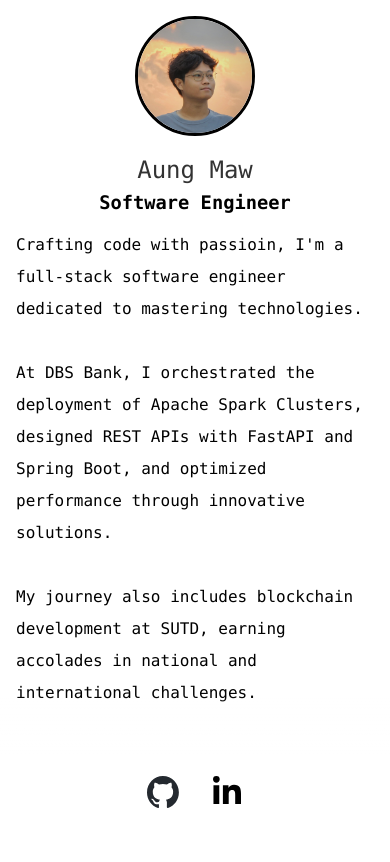
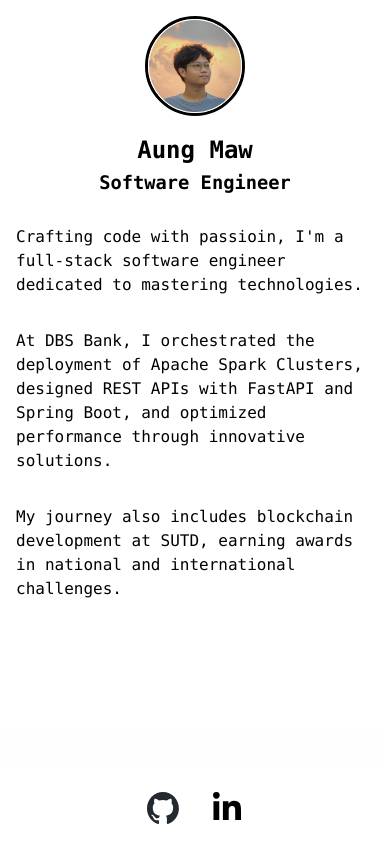
Before and after one commit to aungmawjj/aungmawjj.github.io, a Next.js app: page / in a window 390 px wide. Shown: the top 862 px of the page. Built offline with nearby package versions, Linux system fonts and the light colour scheme.

Commit message:
Improve responsive layout

```diff
--- a/src/app/page.module.css
+++ b/src/app/page.module.css
@@ -1,28 +1,35 @@
-.main {
-  display: flex;
-  flex-direction: row;
-  justify-content: flex-start;
-  align-items: flex-start;
-  gap: 6rem;
-  padding: 6rem 10rem;
-  min-height: 100vh;
+.namecard {
+  position: fixed;
+  top: 0px;
+  left: 150px;
+  padding: 6rem 1rem 2rem 1rem;
+  width: 300px;
+  text-align: center;
+  overflow-y: auto;
+  max-height: 100%;
 }
 
-.namecard {
-  min-width: 200px;
-  text-align: center;
+.about {
+  padding: 6rem 20% 6rem 480px;
 }
 
 .name {
   margin-top: 1rem;
   margin-bottom: 0.5rem;
-  color: rgba(var(--foreground-rgb), 0.8);
-  font-weight: 300;
+}
+
+.portraitBox {
+  position: relative;
+  display: inline-block;
+  width: 150px;
+  height: 150px;
+  border-radius: 50%;
+  border: 0.2rem solid rgb(var(--foreground-rgb));
 }
 
 .portrait {
   border-radius: 50%;
-  border: 0.2rem solid rgb(var(--foreground-rgb));
+  border: 0.1rem solid rgb(var(--background-rgb));
 }
 
 .contact {
@@ -30,6 +37,9 @@
   flex-direction: row;
   justify-content: center;
   gap: 2rem;
+}
+
+.namecard .contact {
   padding-top: 4rem;
 }
 
@@ -41,35 +51,60 @@
   transition: 200ms;
 }
 
-.about {
-  padding-bottom: 10rem;
-}
-
 .hello {
   margin-bottom: 2rem;
 }
 
 .about p {
   margin-bottom: 2rem;
-  line-height: 2;
+  line-height: 1.5;
 }
 
+@media (max-width: 1400px) {
+  .namecard {
+    left: 40px;
+  }
+
+  .about {
+    padding: 6rem 10% 6rem 340px;
+  }
+}
+
+@media (max-width: 1000px) {
+  .namecard {
+    left: 0px;
+  }
+
+  .about {
+    padding: 6rem 1rem 6rem 300px;
+  }
+}
 
 /* Mobile */
 @media (max-width: 700px) {
-  .main {
+  .namecard {
+    position: inherit;
+    width: 100%;
     padding: 1rem;
-    flex-direction: column;
-    align-items: center;
-    gap: 1rem;
+  }
+
+  .about {
+    width: 100%;
+    padding: 1rem;
+    padding-bottom: 10rem;
+  }
+
+  .namecard .contact {
+    display: none;
   }
 
   .hello {
     display: none;
   }
 
-  .namecard .contact {
-    display: none;
+  .portraitBox {
+    width: 100px;
+    height: 100px;
   }
 
   .bottomBar {
@@ -77,8 +112,8 @@
     width: 100%;
     position: fixed;
     bottom: 0;
-    padding-top: 1rem;
-    padding-bottom: 2rem;
+    padding-top: 4rem;
+    padding-bottom: 1rem;
     background: linear-gradient(
       to bottom,
       transparent 0%,
--- a/src/app/page.tsx
+++ b/src/app/page.tsx
@@ -1,5 +1,47 @@
 import Image from "next/image";
 import styles from "./page.module.css";
+
+export default function Home() {
+  return (
+    <main className={styles.main}>
+      <div className={styles.namecard}>
+        <div className={styles.portraitBox}>
+          <Image
+            src={"/portrait.jpeg"}
+            alt="My Portrait"
+            className={styles.portrait}
+            fill
+            priority
+          />
+        </div>
+        <h2 className={styles.name}>Aung Maw</h2>
+        <h3 className={styles.title}>Software Engineer</h3>
+        <Contact />
+      </div>
+
+      <div className={styles.about}>
+        <h1 className={styles.hello}>Hello!</h1>
+        <p>
+          Crafting code with passioin, I&apos;m a full-stack software engineer
+          dedicated to mastering technologies.
+        </p>
+        <p>
+          At DBS Bank, I orchestrated the deployment of Apache Spark Clusters,
+          designed REST APIs with FastAPI and Spring Boot, and optimized
+          performance through innovative solutions.
+        </p>
+        <p>
+          My journey also includes blockchain development at SUTD, earning
+          awards in national and international challenges.
+        </p>
+      </div>
+
+      <div className={styles.bottomBar}>
+        <Contact />
+      </div>
+    </main>
+  );
+}
 
 function Contact() {
   return (
@@ -33,44 +75,3 @@ function Contact() {
     </div>
   );
 }
-
-export default function Home() {
-  return (
-    <main className={styles.main}>
-      <div className={styles.namecard}>
-        <Image
-          src={"/portrait.jpeg"}
-          alt="My Portrait"
-          width={120}
-          height={120}
-          className={styles.portrait}
-          priority
-        />
-        <h2 className={styles.name}>Aung Maw</h2>
-        <h3 className={styles.title}>Software Engineer</h3>
-        <Contact />
-      </div>
-
-      <div className={styles.about}>
-        <h1 className={styles.hello}>Hello!</h1>
-        <p>
-          Crafting code with passioin, I&apos;m a full-stack software engineer
-          dedicated to mastering technologies.
-        </p>
-        <p>
-          At DBS Bank, I orchestrated the deployment of Apache Spark Clusters,
-          designed REST APIs with FastAPI and Spring Boot, and optimized
-          performance through innovative solutions.
-        </p>
-        <p>
-          My journey also includes blockchain development at SUTD, earning
-          accolades in national and international challenges.
-        </p>
-      </div>
-
-      <div className={styles.bottomBar}>
-        <Contact />
-      </div>
-    </main>
-  );
-}
```
